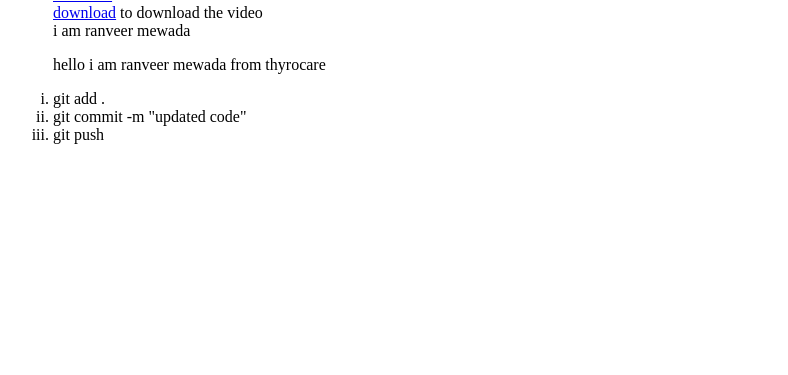
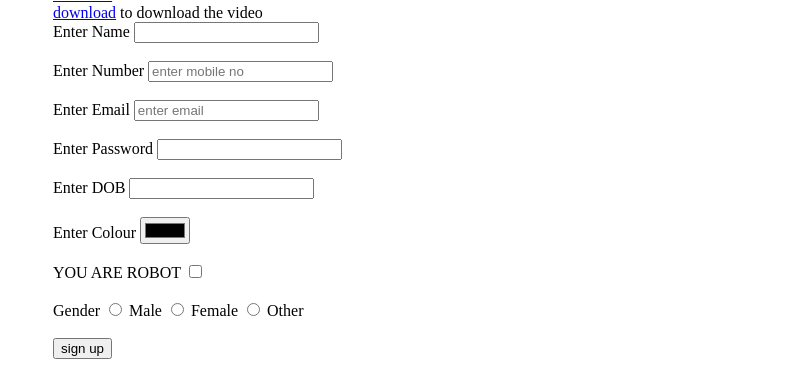
Before and after one commit to ranvviiimewada/ranveer, a plain HTML site: page index.html in a window 1280 px wide. Shown: the part 2115-2490 px from the top of the page, without its empty margins (35-823 px from the left). Before the commit the page ends 2275 px from the top, so only its background shows below. Drawn offline with Linux system fonts and the light colour scheme.

Commit message:
updated 2

```diff
--- a/index.html
+++ b/index.html
@@ -86,11 +86,41 @@ google map -->
 <br>
  <!-- to download the video -->
 <a href="v1.mp4" download>download</a>   to download the video
-<br>
-i am ranveer mewada
-<p>hello i am ranveer mewada from thyrocare</p>
-<li>git add .</li>
-<li>git commit -m "updated code"</li>
-<li>git push</li>
+
+
+
+
+
+
+<form>
+
+
+  Enter Name <input type="text" required> <br> <br>
+  Enter Number <input type="number" placeholder="enter mobile no"> <br> <br>
+  Enter Email <input type="email" placeholder="enter email"> <br> <br>
+  Enter Password <input type="password"> <br><br>
+  Enter DOB <input type="dat"> <br><br>
+  Enter Colour <input type="color"> <br><br>
+  YOU ARE ROBOT <input type="checkbox"> <br><br>
+   Gender <input type="radio" name="gender"> Male
+<input type="radio" name="gender"> Female
+<input type="radio" name="gender"> Other
+<br> <br>
+
+<input type="submit" value="sign up">
+
+
+<!--  -->
+
+
+
+</form>
+
+
+
+
+
+
+
 </body>
 </html>
```
